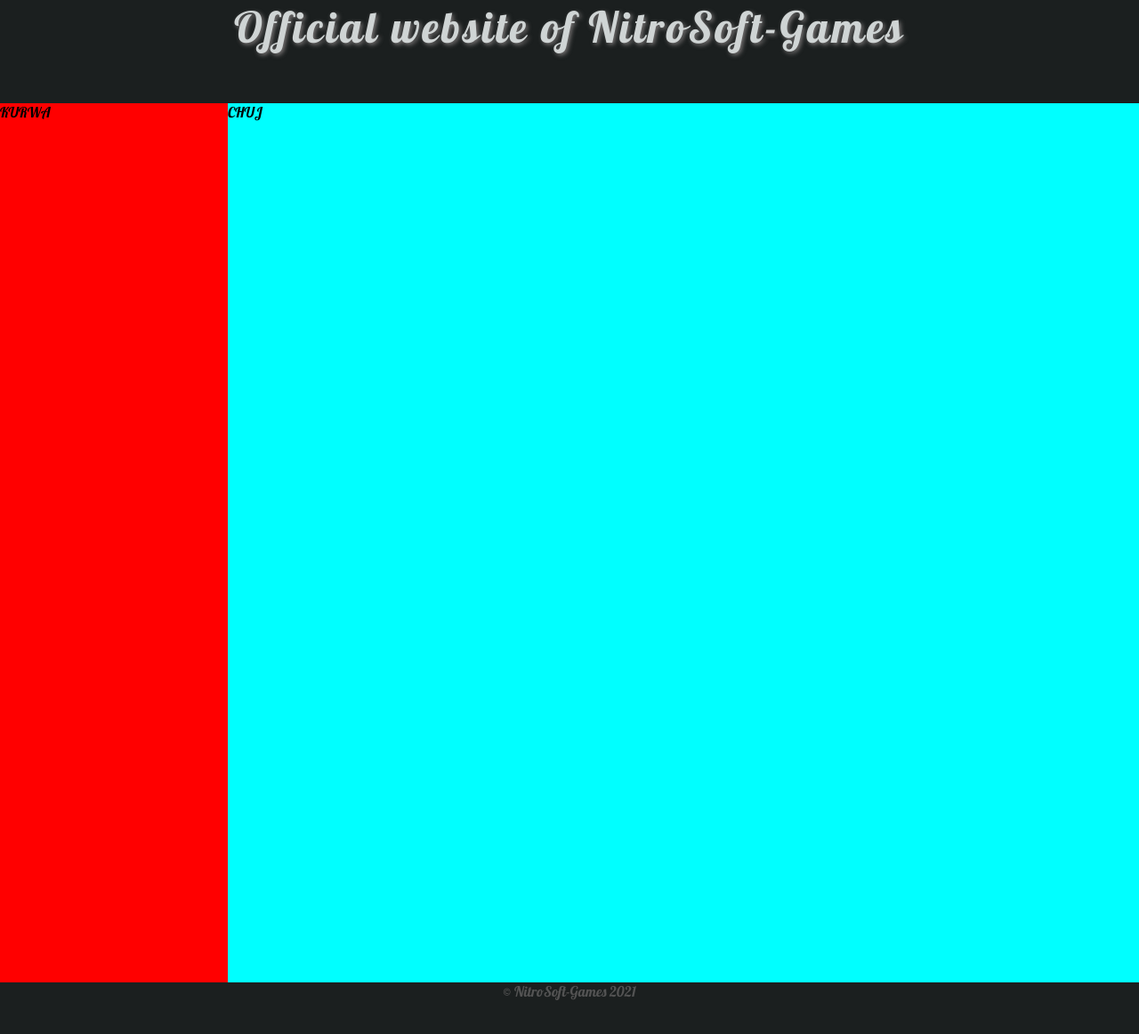
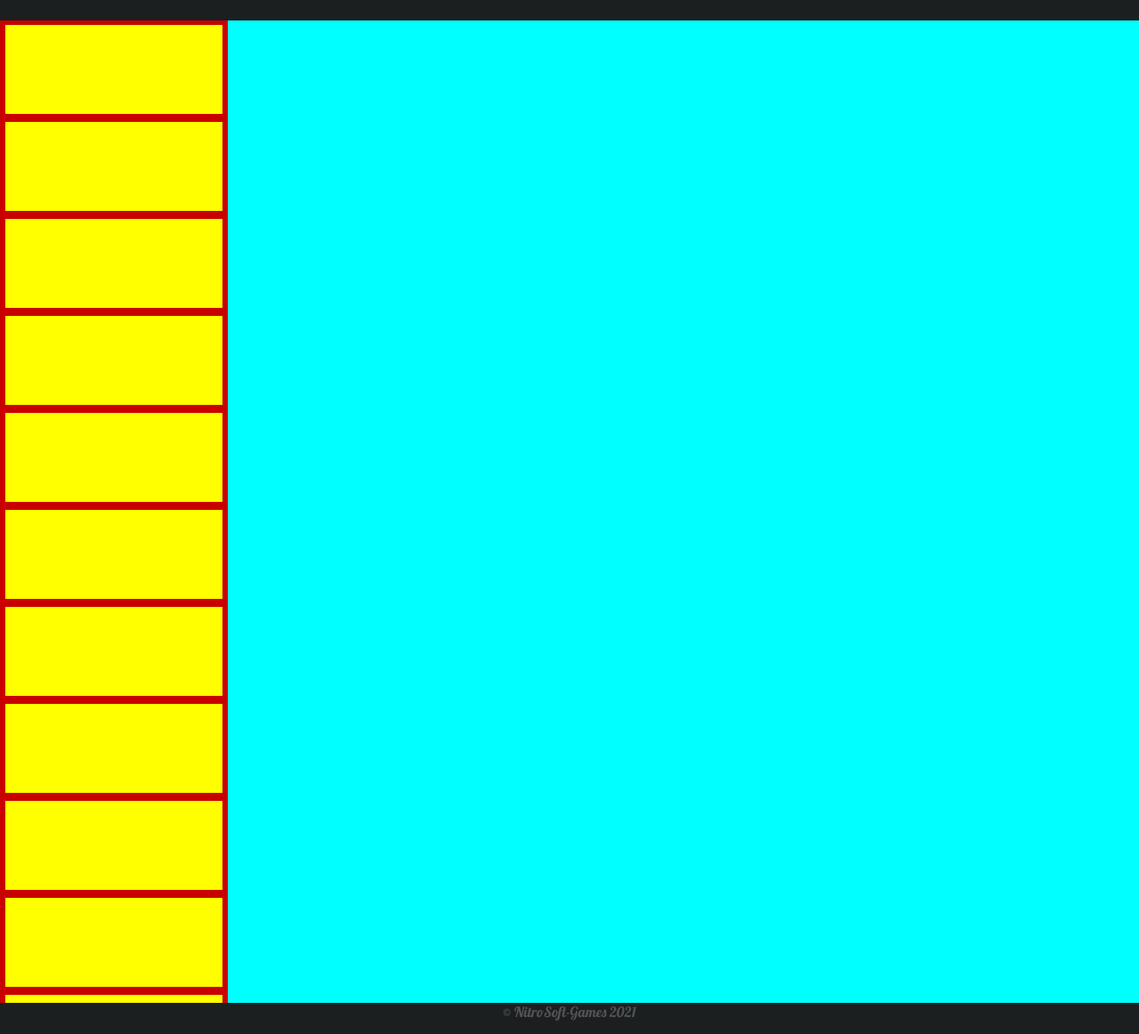
Before and after one commit to NitroSoft-Games/nitroWebsite, a PHP site: page /ourGames.php in a window 1280 px wide. Shown: the whole page at 89% size. Run offline with PHP 8.4, Linux system fonts and the light colour scheme.

Commit message:
Added template of OurGames site

```diff
--- /dev/null
+++ b/ourgames.css
@@ -0,0 +1,55 @@
+html,body{
+    width:100%;
+    height:100%;
+    margin:0px;
+    font-family: lobster;
+}
+body{
+    background-color: #272c2c;
+}
+#header{
+    width:100%;
+    height:2%;
+    text-align:center;
+    font-size: 300%;
+    letter-spacing: 3px;
+    color: #cfd4d4;
+    text-shadow: 2px 2px 5px rgb(122, 118, 118);
+    background-color: #1b1f1f;
+}
+#container{
+    width:100%;
+    height:95%;
+}
+#footer{
+    position:static;
+    width:100%;
+    height:3%;
+    bottom: 0;
+    text-align:center;
+    font-size: 100%;
+    background-color: #1b1f1f;
+    color: #535353;
+}
+#rightBlock{
+    float:left;
+    width:80%;
+    height:100%;
+    background-color: aqua;
+}
+#leftBlock{
+    float:left;
+    width:20%;
+    height:100%;
+    text-align:center;
+    background-color: rgb(200, 0, 0);
+    overflow-y:scroll;
+}
+.gameTile{
+    width:95%;
+    height:100px;
+    margin-top:5px;
+    background-color: yellow;
+    display: inline-block;
+
+}
--- a/ourgames.php
+++ b/ourgames.php
@@ -6,14 +6,28 @@
     <meta name="viewport" content="width=device-width, initial-scale=1.0">
     <title>Our Games - NitroSoft Games</title>
     <link href='https://fonts.googleapis.com/css?family=Lobster' rel='stylesheet'>
-    <link rel="stylesheet" href="style.css">
+    <link rel="stylesheet" href="ourgames.css">
 </head>
     <body>
-    <div id="header">Official website of NitroSoft-Games</div>
+    <div id="header"></div>
     <div id="container">
 
-        <div id="leftBlock">KURWA</div>
-        <div id="rightBlock">CHUJ</div>
+        <div id="leftBlock">
+            <div class="gameTile"></div>
+            <div class="gameTile"></div>
+            <div class="gameTile"></div>
+            <div class="gameTile"></div>
+            <div class="gameTile"></div>
+            <div class="gameTile"></div>
+            <div class="gameTile"></div>
+            <div class="gameTile"></div>
+            <div class="gameTile"></div>
+            <div class="gameTile"></div>
+            <div class="gameTile"></div>
+            <div class="gameTile"></div>
+        </div>
+
+        <div id="rightBlock"></div>
 
     </div>
 
--- a/style.css
+++ b/style.css
@@ -16,16 +16,15 @@
     color: #cfd4d4;
     text-shadow: 2px 2px 5px rgb(122, 118, 118);
     background-color: #1b1f1f;
-    /*border-bottom: 1px #0f1111 solid;*/
 }
 #container{
     width:100%;
-    height:85%;
+    height:87%;
 }
 #footer{
     position:static;
     width:100%;
-    height:5%;
+    height:3%;
     bottom: 0;
     text-align:center;
     font-size: 100%;
@@ -64,16 +63,3 @@
 #forum{
     background-image: url("img/qforum.png");
 }
-
-#leftBlock{
-    float:left;
-    width:20%;
-    height:100%;
-    background-color: red;
-}
-#rightBlock{
-    float:left;
-    width:80%;
-    height:100%;
-    background-color: aqua;
-}
```
